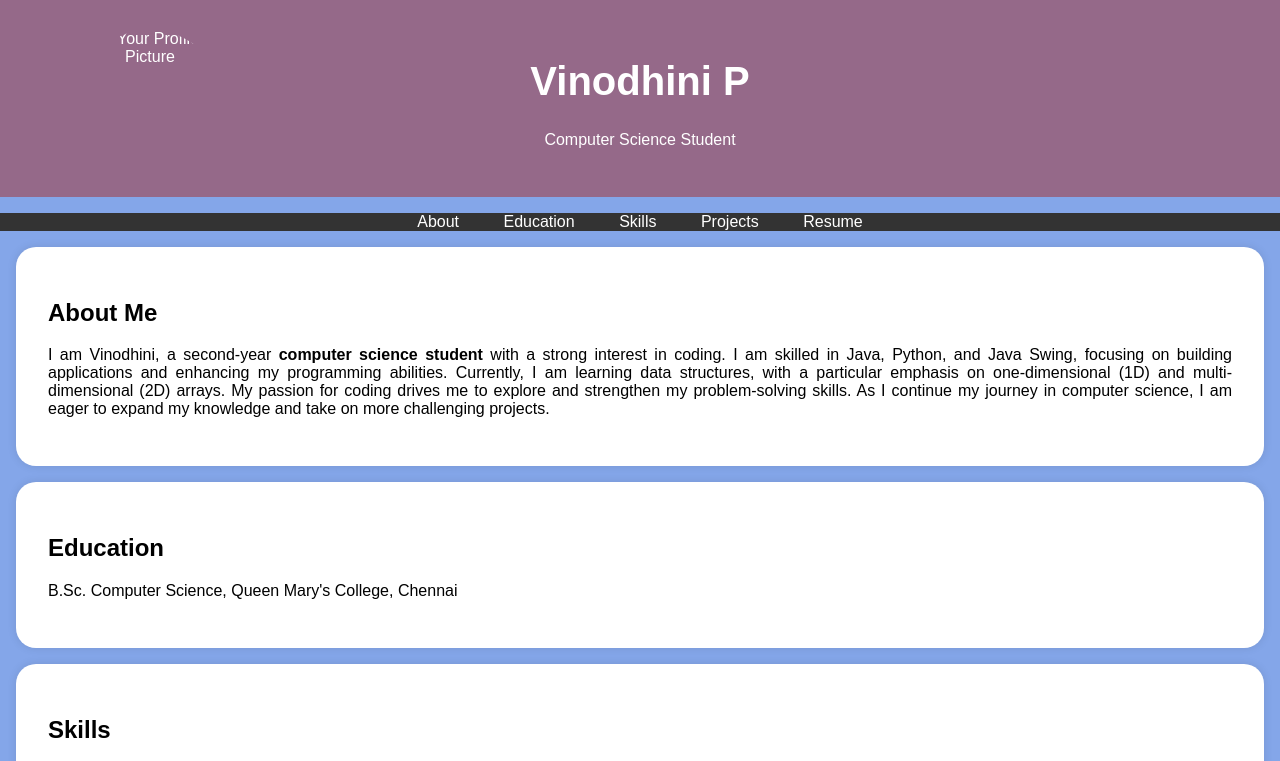
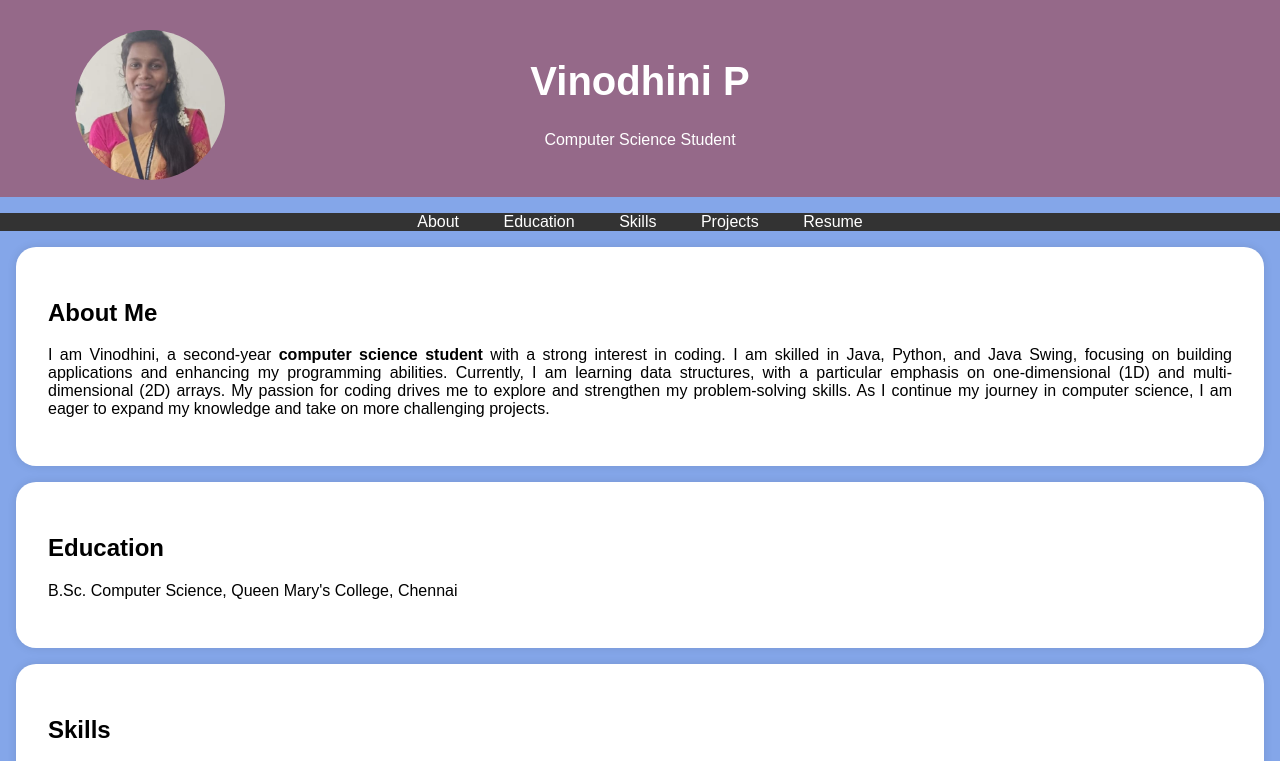
Before and after one commit to vinoponmudi/vino_digital_portfolio, a plain HTML site: page index.html in a window 1280 px wide. Shown: the top 761 px of the page. Drawn offline with Linux system fonts and the light colour scheme; the site is published under a folder, as on GitHub Pages, so addresses that start at the root find nothing.

Commit message:
Update index.html

```diff
--- a/index.html
+++ b/index.html
@@ -95,7 +95,7 @@
     <header>
         <div class="header-content">
             <!-- Add your profile picture here -->
-            <img src="/vino_profile_picture.jpeg" alt="Your Profile Picture" class="profile-picture">
+            <img src="vino_profile_picture.jpeg" alt="Your Profile Picture" class="profile-picture">
             <h1>Vinodhini P</h1>
             <p> Computer Science Student</p>
         </div>
```
